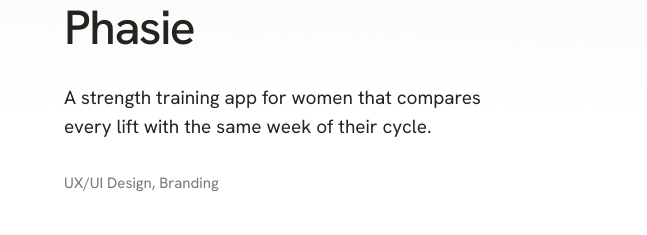
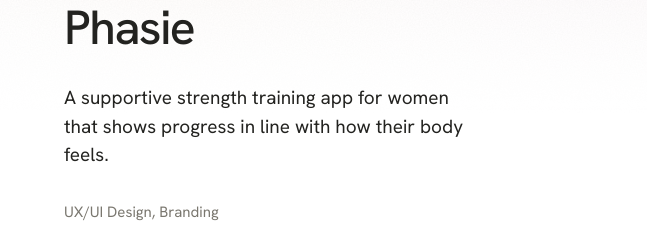
Before and after one commit to kmarchevauk/kmarcheva.com, a plain HTML site: page index.html in a window 1280 px wide. Shown: the part 663-898 px from the top of the page, 0-647 px from the left. Drawn offline with nearby package versions, Linux system fonts and the light colour scheme; a web font is replaced by a local one.

```diff
--- a/index.html
+++ b/index.html
@@ -47,7 +47,7 @@
 <div class="lab"><h2>Selected work</h2><a class="lk" href="work.html">All projects →</a></div>
 <main class="list">
 <div class="side" aria-hidden="true"><div class="pin">
-<div class="t t1"><p class="num">01 <span>— 05</span></p><h3 class="ttl">Phasie</h3><p class="sum">A strength training app for women that compares every lift with the same week of their cycle.</p><p class="ty">UX/UI Design, Branding</p><a class="more" href="phasie.html" tabindex="-1"><span class="fx" aria-hidden="true"><i></i><i></i></span>View project</a></div>
+<div class="t t1"><p class="num">01 <span>— 05</span></p><h3 class="ttl">Phasie</h3><p class="sum">A supportive strength training app for women that shows progress in line with how their body feels.</p><p class="ty">UX/UI Design, Branding</p><a class="more" href="phasie.html" tabindex="-1"><span class="fx" aria-hidden="true"><i></i><i></i></span>View project</a></div>
 <div class="t t2"><p class="num">02 <span>— 05</span></p><h3 class="ttl">Notière</h3><p class="sum">A fragrance sampling brand that lets you smell first and read the label later.</p><p class="ty">Branding, UX/UI Design, Packaging, Digital Campaign</p><a class="more" href="notiere.html" tabindex="-1"><span class="fx" aria-hidden="true"><i></i><i></i></span>View project</a></div>
 <div class="t t3"><p class="num">03 <span>— 05</span></p><h3 class="ttl">KULT Drinks</h3><p class="sum">Fermented cabbage juice reimagined as a bold drinks brand that's proudly a little weird.</p><p class="ty">Branding, Packaging, Campaign Rollout</p><a class="more" href="kult-drinks.html" tabindex="-1"><span class="fx" aria-hidden="true"><i></i><i></i></span>View project</a></div>
 <div class="t t4"><p class="num">04 <span>— 05</span></p><h3 class="ttl">The Family Chemist</h3><p class="sum">Brand, print and digital design for a growing online pharmacy, from logo to stadium banners.</p><p class="ty">Brand Identity, Print, Digital, UX/UI Design, Social Media</p><a class="more" href="the-family-chemist.html" tabindex="-1"><span class="fx" aria-hidden="true"><i></i><i></i></span>View project</a></div>
@@ -55,7 +55,7 @@
 </div></div>
 <div class="imgs">
 <div><a class="box" href="phasie.html" aria-label="View Phasie"><img src="assets/img/phasie-v2.jpg" alt="Phasie project thumbnail" loading="lazy"></a>
-<div class="mt"><p class="num">01 <span>— 05</span></p><h3 class="ttl">Phasie</h3><p class="sum">A strength training app for women that compares every lift with the same week of their cycle.</p><p class="ty">UX/UI Design, Branding</p><a class="more" href="phasie.html"><span class="fx" aria-hidden="true"><i></i><i></i></span>View project</a></div></div>
+<div class="mt"><p class="num">01 <span>— 05</span></p><h3 class="ttl">Phasie</h3><p class="sum">A supportive strength training app for women that shows progress in line with how their body feels.</p><p class="ty">UX/UI Design, Branding</p><a class="more" href="phasie.html"><span class="fx" aria-hidden="true"><i></i><i></i></span>View project</a></div></div>
 <div><a class="box" href="notiere.html" aria-label="View Notière"><img src="assets/img/notiere.jpg" alt="Notière project thumbnail" loading="lazy"></a>
 <div class="mt"><p class="num">02 <span>— 05</span></p><h3 class="ttl">Notière</h3><p class="sum">A fragrance sampling brand that lets you smell first and read the label later.</p><p class="ty">Branding, UX/UI Design, Packaging, Digital Campaign</p><a class="more" href="notiere.html"><span class="fx" aria-hidden="true"><i></i><i></i></span>View project</a></div></div>
 <div><a class="box" href="kult-drinks.html" aria-label="View KULT Drinks"><img src="assets/img/kult-drinks.jpg" alt="KULT Drinks project thumbnail" loading="lazy"></a>
```
